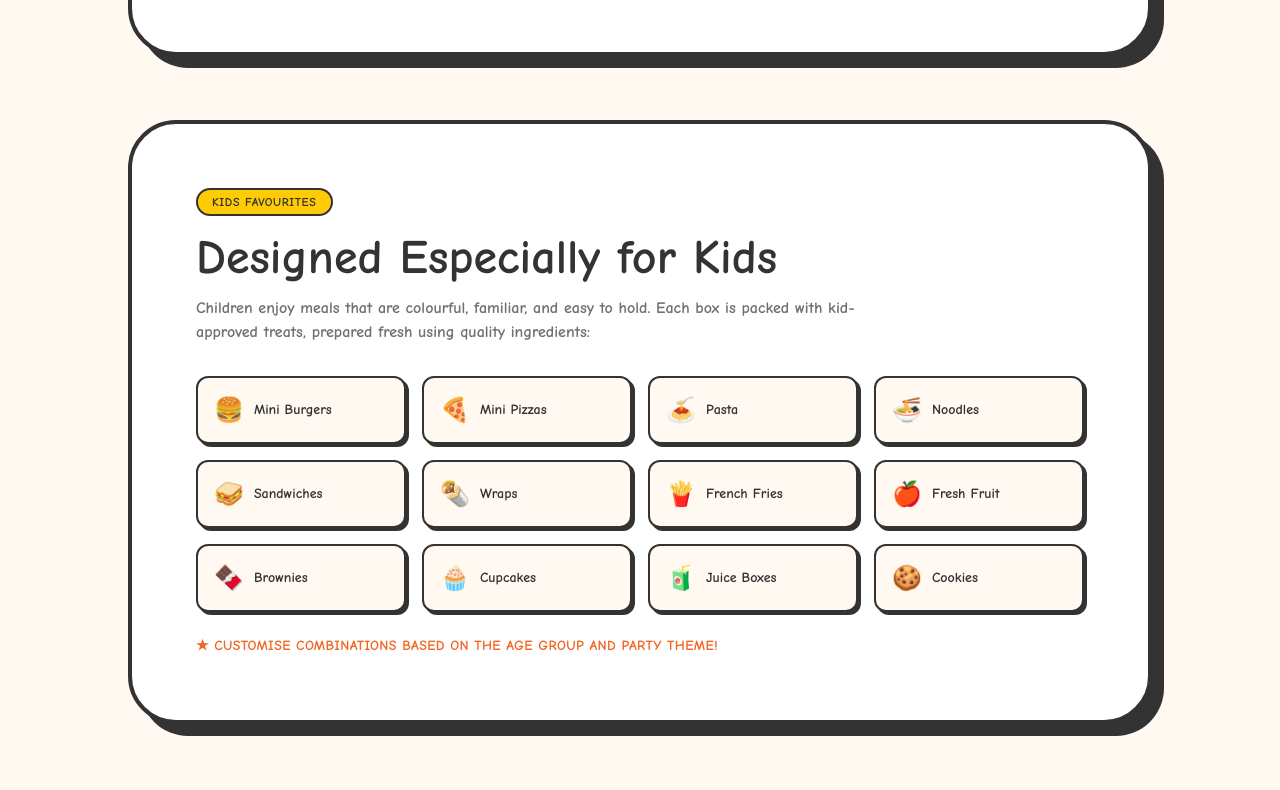
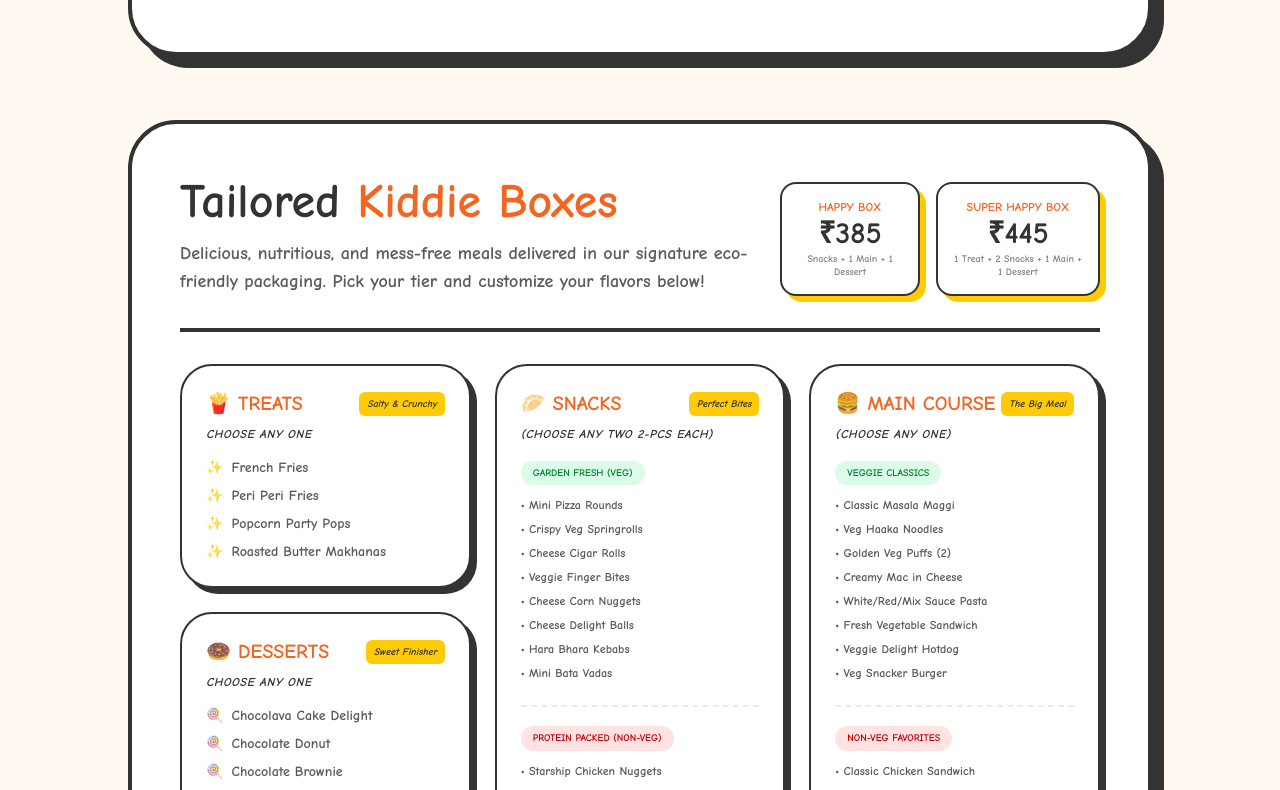
Before and after one commit to Vishwash-chauhan/lj-website, a Next.js app: page /services/food-boxes in a window 1280 px wide. Shown: the part 1870-2660 px from the top of the page. Built offline with nearby package versions, Linux system fonts and the light colour scheme.

Commit message:
updated the food menu added the section

```diff
--- a/app/components/FoodBoxesMenu.tsx
+++ b/app/components/FoodBoxesMenu.tsx
@@ -20,8 +20,8 @@ const CompactFoodMenu = () => {
   ]
 
   return (
-    <section className="py-10 md:py-12 px-4 sm:px-5 bg-[#FFF9F2]" style={{ fontFamily: "'Comic Neue', cursive" }}>
-      <div className="max-w-6xl mx-auto">
+    <section className="bg-white border-4 border-[#333333] rounded-[2rem] md:rounded-[3rem] p-5 sm:p-6 md:p-12 shadow-[7px_7px_0px_#333333] md:shadow-[12px_12px_0px_#333333] max-w-6xl mx-auto" style={{ fontFamily: "'Comic Neue', cursive" }}>
+      <div className="w-full">
 
         {/* Header */}
         <div className="flex flex-col md:flex-row md:items-end justify-between mb-6 md:mb-8 gap-4 md:gap-6 border-b-4 border-[#333333] pb-6 md:pb-8">
--- a/app/components/FoodBoxesSections.tsx
+++ b/app/components/FoodBoxesSections.tsx
@@ -3,21 +3,7 @@
 import React from 'react'
 import { motion } from 'framer-motion'
 import Link from 'next/link'
-
-const BOX_ITEMS = [
-  { name: 'Mini Burgers', emoji: '🍔' },
-  { name: 'Mini Pizzas', emoji: '🍕' },
-  { name: 'Pasta', emoji: '🍝' },
-  { name: 'Noodles', emoji: '🍜' },
-  { name: 'Sandwiches', emoji: '🥪' },
-  { name: 'Wraps', emoji: '🌯' },
-  { name: 'French Fries', emoji: '🍟' },
-  { name: 'Fresh Fruit', emoji: '🍎' },
-  { name: 'Brownies', emoji: '🍫' },
-  { name: 'Cupcakes', emoji: '🧁' },
-  { name: 'Juice Boxes', emoji: '🧃' },
-  { name: 'Cookies', emoji: '🍪' },
-]
+import FoodBoxesMenu from './FoodBoxesMenu'
 
 const OCCASIONS = [
   { title: 'Birthday Parties', emoji: '🎂', desc: 'A clean, mess-free individual dining option children love.' },
@@ -77,39 +63,11 @@ const FoodBoxesSections = () => {
         </div>
       </section>
 
-      {/* 2. Designed Especially for Kids */}
-      <section className="w-full">
-        <div className="bg-white border-4 border-[#333333] rounded-[2rem] md:rounded-[3rem] p-5 sm:p-6 md:p-16 shadow-[7px_7px_0px_#333333] md:shadow-[12px_12px_0px_#333333]">
-          <span className="inline-block bg-[#FFCB05] border-2 border-[#333333] text-[#333333] px-3.5 py-1 rounded-full font-black text-xs uppercase tracking-wider">
-            Kids Favourites
-          </span>
-          <h2 className="mt-3 text-2xl sm:text-3xl md:text-5xl font-black text-[#333333] leading-tight">
-            Designed Especially for Kids
-          </h2>
-          <p className="mt-2 text-sm sm:text-base font-bold text-[#333333]/70 max-w-2xl">
-            Children enjoy meals that are colourful, familiar, and easy to hold. Each box is packed with kid-approved treats, prepared fresh using quality ingredients:
-          </p>
-
-          <div className="mt-6 sm:mt-8 grid grid-cols-2 sm:grid-cols-3 lg:grid-cols-4 gap-3 sm:gap-4">
-            {BOX_ITEMS.map((item) => (
-              <div
-                key={item.name}
-                className="bg-[#FFF9F2] border-2 border-[#333333] p-3 sm:p-4 rounded-xl shadow-[3px_3px_0px_#333333] flex items-center gap-2.5 hover:-translate-y-0.5 transition-transform"
-              >
-                <span className="text-xl sm:text-2xl shrink-0">{item.emoji}</span>
-                <span className="font-black text-[#333333] text-xs sm:text-sm">{item.name}</span>
-              </div>
-            ))}
-          </div>
-
-          <p className="mt-6 text-xs sm:text-sm font-black text-[#F26522] uppercase tracking-wide">
-            ★ Customise combinations based on the age group and party theme!
-          </p>
-        </div>
-      </section>
+      {/* 2. Food Boxes Menu */}
+      <FoodBoxesMenu />
 
       {/* 3. Customise Your Box */}
-      <section className="w-full">
+      {/* <section className="w-full">
         <div className="text-center mb-6 md:mb-10">
           <h2 className="text-2xl sm:text-3xl md:text-5xl font-black text-[#333333]">
             Customise <span className="text-[#F26522]">Your Box</span>
@@ -135,7 +93,7 @@ const FoodBoxesSections = () => {
             </div>
           ))}
         </div>
-      </section>
+      </section> */}
 
       {/* 4. Simple to Serve. Easy to Enjoy. */}
       {/* <section className="w-full">
```
